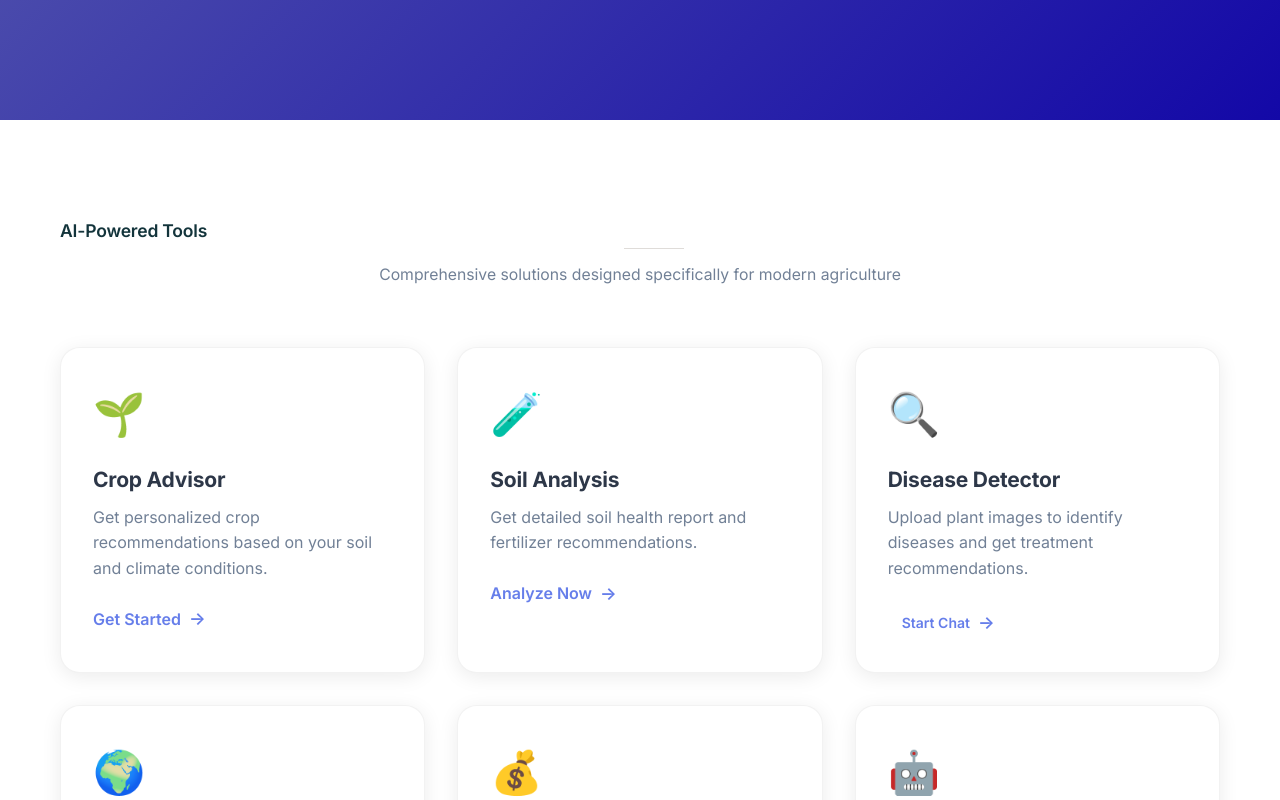
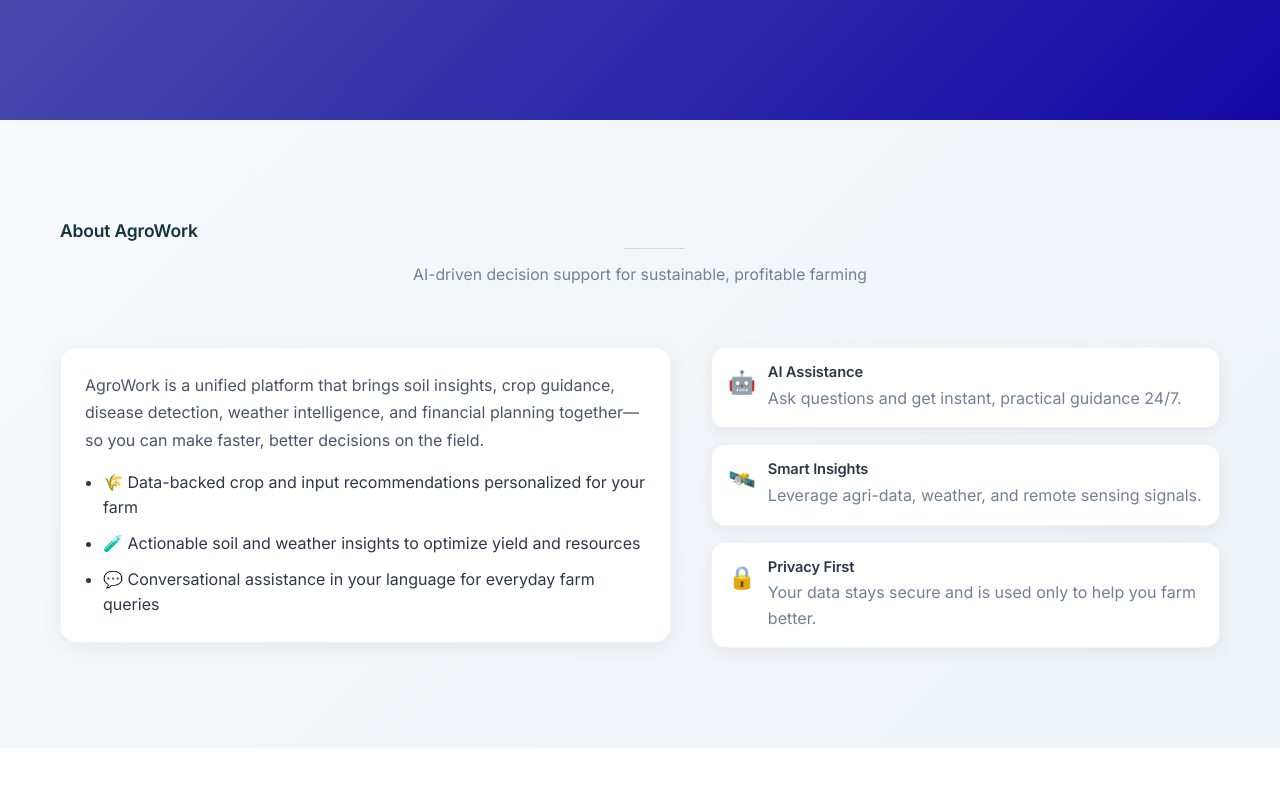
Before and after one commit to PallabBiswas3/AgroWork, a React (Vite) app in the folder frontend/agro_predict/: page /home in a window 1280 px wide. Shown: the part 680-1480 px from the top of the page. Built offline with nearby package versions, Linux system fonts and the light colour scheme; no server answers; the database is empty; sample sign-in values are in the browser's storage; the HTML template or start-up script is replaced by a standard one.

Commit message:
updated some

```diff
--- a/frontend/agro_predict/src/i18n.js
+++ b/frontend/agro_predict/src/i18n.js
@@ -55,6 +55,20 @@ const homeEn = {
     step2_desc: 'Chat with our AI assistants about any farming concern',
     step3_title: 'Get Solutions',
     step3_desc: 'Receive instant, accurate advice tailored to your needs',
+  },
+  about: {
+    title: 'About AgroWork',
+    subtitle: 'AI-driven decision support for sustainable, profitable farming',
+    p1: 'AgroWork is a unified platform that brings soil insights, crop guidance, disease detection, weather intelligence, and financial planning together—so you can make faster, better decisions on the field.',
+    point1: 'Data-backed crop and input recommendations personalized for your farm',
+    point2: 'Actionable soil and weather insights to optimize yield and resources',
+    point3: 'Conversational assistance in your language for everyday farm queries',
+    card1_title: 'AI Assistance',
+    card1_desc: 'Ask questions and get instant, practical guidance 24/7.',
+    card2_title: 'Smart Insights',
+    card2_desc: 'Leverage agri-data, weather, and remote sensing signals.',
+    card3_title: 'Privacy First',
+    card3_desc: 'Your data stays secure and is used only to help you farm better.',
   },
   testimonials: {
     title: 'What Farmers Say',
@@ -255,6 +269,20 @@ const resources = {
             desc: 'सरकारी योजनाओं का अन्वेषण करें और अपने संभावित लाभों की गणना करें।',
             cta: 'अभी देखें',
           },
+        },
+        about: {
+          title: 'AgroWork के बारे में',
+          subtitle: 'सतत और लाभदायक खेती के लिए एआई आधारित निर्णय सहायता',
+          p1: 'AgroWork एक एकीकृत प्लेटफ़ॉर्म है जो मिट्टी अंतर्दृष्टि, फसल मार्गदर्शन, रोग पहचान, मौसम बुद्धिमत्ता और वित्तीय योजना को साथ लाता है—ताकि आप खेत पर तेज़ और बेहतर निर्णय ले सकें।',
+          point1: 'आपके खेत के अनुसार डेटा-आधारित फसल और इनपुट सिफारिशें',
+          point2: 'उपज और संसाधनों को अनुकूलित करने के लिए लागू मिट्टी और मौसम अंतर्दृष्टि',
+          point3: 'आपकी भाषा में रोज़मर्रा के सवालों के लिए संवादात्मक सहायता',
+          card1_title: 'एआई सहायता',
+          card1_desc: 'सवाल पूछें और 24/7 तत्काल, उपयोगी मार्गदर्शन पाएं।',
+          card2_title: 'स्मार्ट इनसाइट्स',
+          card2_desc: 'कृषि-डाटा, मौसम और रिमोट सेंसिंग संकेतों का लाभ उठाएं।',
+          card3_title: 'डेटा गोपनीयता',
+          card3_desc: 'आपका डेटा सुरक्षित रहता है और केवल आपकी खेती बेहतर करने के लिए उपयोग होता है।',
         },
         how_it_works: {
           title: 'यह कैसे काम करता है',
--- a/frontend/agro_predict/src/pages/CropRecommendation.css
+++ b/frontend/agro_predict/src/pages/CropRecommendation.css
@@ -211,6 +211,27 @@ button, .btn {
   backdrop-filter: saturate(120%) blur(4px);
 }
 
+/* Distinct styling for primary cards */
+.input-section .card.enhanced-card {
+  border: 1px solid rgba(46, 125, 50, 0.25);
+  background: linear-gradient(180deg, #ffffff 0%, #f7fbf8 100%);
+}
+
+.results-section .card.enhanced-card {
+  border: 1px solid rgba(2, 119, 189, 0.22);
+  background: linear-gradient(180deg, #ffffff 0%, #f5f9ff 100%);
+}
+
+.card__header h3 {
+  display: inline-flex;
+  align-items: center;
+  gap: 0.5rem;
+}
+
+.results-card .card__header h3 {
+  color: #0b4a6b;
+}
+
 .section-title {
   font-size: 1.25rem;
   font-weight: 600;
@@ -246,7 +267,7 @@ button, .btn {
 /* Main two-column layout */
 .main-grid {
   display: grid;
-  grid-template-columns: 1.1fr 0.9fr;
+  grid-template-columns: 1fr; /* stack vertically */
   gap: 1.5rem;
 }
 
@@ -320,6 +341,11 @@ button, .btn {
   box-shadow: var(--shadow-sm);
 }
 
+/* Add subtle match-based borders */
+.recommendation-card.high-match { border-color: rgba(56,142,60,0.35); }
+.recommendation-card.medium-match { border-color: rgba(245,124,0,0.35); }
+.recommendation-card.low-match { border-color: rgba(211,47,47,0.3); }
+
 .rec-header {
   display: flex;
   align-items: center;
@@ -375,6 +401,11 @@ button, .btn {
 
 .no-results { text-align: center; padding: 2rem 1rem; color: var(--color-text-light); }
 .no-results-icon { font-size: 2.25rem; margin-bottom: 0.5rem; }
+
+/* Ensure vertical stacking across sizes */
+@media (min-width: 1024px) {
+  .main-grid { grid-template-columns: 1fr; }
+}
 
 /* Simple stagger animation */
 .stagger-item { animation: fadeIn 0.4s ease both; }
--- a/frontend/agro_predict/src/pages/HomePage.css
+++ b/frontend/agro_predict/src/pages/HomePage.css
@@ -530,6 +530,80 @@
 	transform: translateX(4px);
 }
 
+/* About Section */
+.about-section {
+	padding: 100px 0;
+	background: linear-gradient(135deg, #f7fafc 0%, #edf2f7 100%);
+}
+
+.about-grid {
+	display: grid;
+	grid-template-columns: 1.2fr 1fr;
+	gap: 40px;
+	align-items: start;
+	margin-top: 40px;
+}
+
+.about-text {
+	background: white;
+	border: 1px solid rgba(0, 0, 0, 0.05);
+	border-radius: 16px;
+	padding: 24px;
+	box-shadow: 0 4px 20px rgba(0, 0, 0, 0.06);
+}
+
+.about-paragraph {
+	color: #4a5568;
+	margin-bottom: 16px;
+	line-height: 1.7;
+}
+
+.about-list {
+	margin: 0;
+	padding-left: 18px;
+	color: #2d3748;
+	display: grid;
+	gap: 10px;
+}
+
+.about-cards {
+	display: grid;
+	grid-template-columns: 1fr;
+	gap: 16px;
+}
+
+.about-card {
+	display: flex;
+	align-items: flex-start;
+	gap: 12px;
+	background: white;
+	border: 1px solid rgba(0, 0, 0, 0.05);
+	border-radius: 14px;
+	padding: 16px;
+	box-shadow: 0 4px 16px rgba(0, 0, 0, 0.06);
+	transition: transform 0.2s ease, box-shadow 0.2s ease;
+}
+
+.about-card:hover {
+	transform: translateY(-3px);
+	box-shadow: 0 12px 30px rgba(0, 0, 0, 0.1);
+}
+
+.about-card-icon {
+	font-size: 1.6rem;
+}
+
+.about-card-title {
+	margin: 0 0 4px 0;
+	font-size: 1.05rem;
+	color: #2d3748;
+}
+
+.about-card-desc {
+	margin: 0;
+	color: #718096;
+}
+
 /* How It Works Section */
 .how-it-works-section {
 	padding: 100px 0;
@@ -821,6 +895,10 @@
 		grid-template-columns: 1fr;
 		gap: 30px;
 	}
+
+	.about-grid {
+		grid-template-columns: 1fr;
+	}
 }
 
 @media (max-width: 480px) {
--- a/frontend/agro_predict/src/pages/HomePage.jsx
+++ b/frontend/agro_predict/src/pages/HomePage.jsx
@@ -23,7 +23,11 @@ const HomePage = () => {
   }, []);
 
   const handleGetStarted = () => {
-    navigate('/home');
+    // Scroll to Services section on the same page
+    const el = document.getElementById('services');
+    if (el) {
+      el.scrollIntoView({ behavior: 'smooth' });
+    }
   };
 
   const handleFeatureClick = (category) => {
@@ -144,6 +148,51 @@ const HomePage = () => {
               <div className="floating-card card-3">
                 <span className="card-icon">🌤️</span>
                 <span className="card-text">Weather Forecast</span>
+              </div>
+            </div>
+          </div>
+        </div>
+      </section>
+
+      {/* About Section */}
+      <section id="about" className="about-section">
+        <div className="container">
+          <div className="section-header">
+            <h2 className="section-title">{t('home.about.title')}</h2>
+            <p className="section-subtitle">{t('home.about.subtitle')}</p>
+          </div>
+
+          <div className="about-grid">
+            <div className="about-text">
+              <p className="about-paragraph">{t('home.about.p1')}</p>
+              <ul className="about-list">
+                <li>🌾 {t('home.about.point1')}</li>
+                <li>🧪 {t('home.about.point2')}</li>
+                <li>💬 {t('home.about.point3')}</li>
+              </ul>
+            </div>
+
+            <div className="about-cards">
+              <div className="about-card">
+                <div className="about-card-icon">🤖</div>
+                <div>
+                  <h4 className="about-card-title">{t('home.about.card1_title')}</h4>
+                  <p className="about-card-desc">{t('home.about.card1_desc')}</p>
+                </div>
+              </div>
+              <div className="about-card">
+                <div className="about-card-icon">🛰️</div>
+                <div>
+                  <h4 className="about-card-title">{t('home.about.card2_title')}</h4>
+                  <p className="about-card-desc">{t('home.about.card2_desc')}</p>
+                </div>
+              </div>
+              <div className="about-card">
+                <div className="about-card-icon">🔒</div>
+                <div>
+                  <h4 className="about-card-title">{t('home.about.card3_title')}</h4>
+                  <p className="about-card-desc">{t('home.about.card3_desc')}</p>
+                </div>
               </div>
             </div>
           </div>
```
Also changed, not shown: frontend/agro_predict/src/pages/CropRecommendation.jsx (+45 -20 lines).
